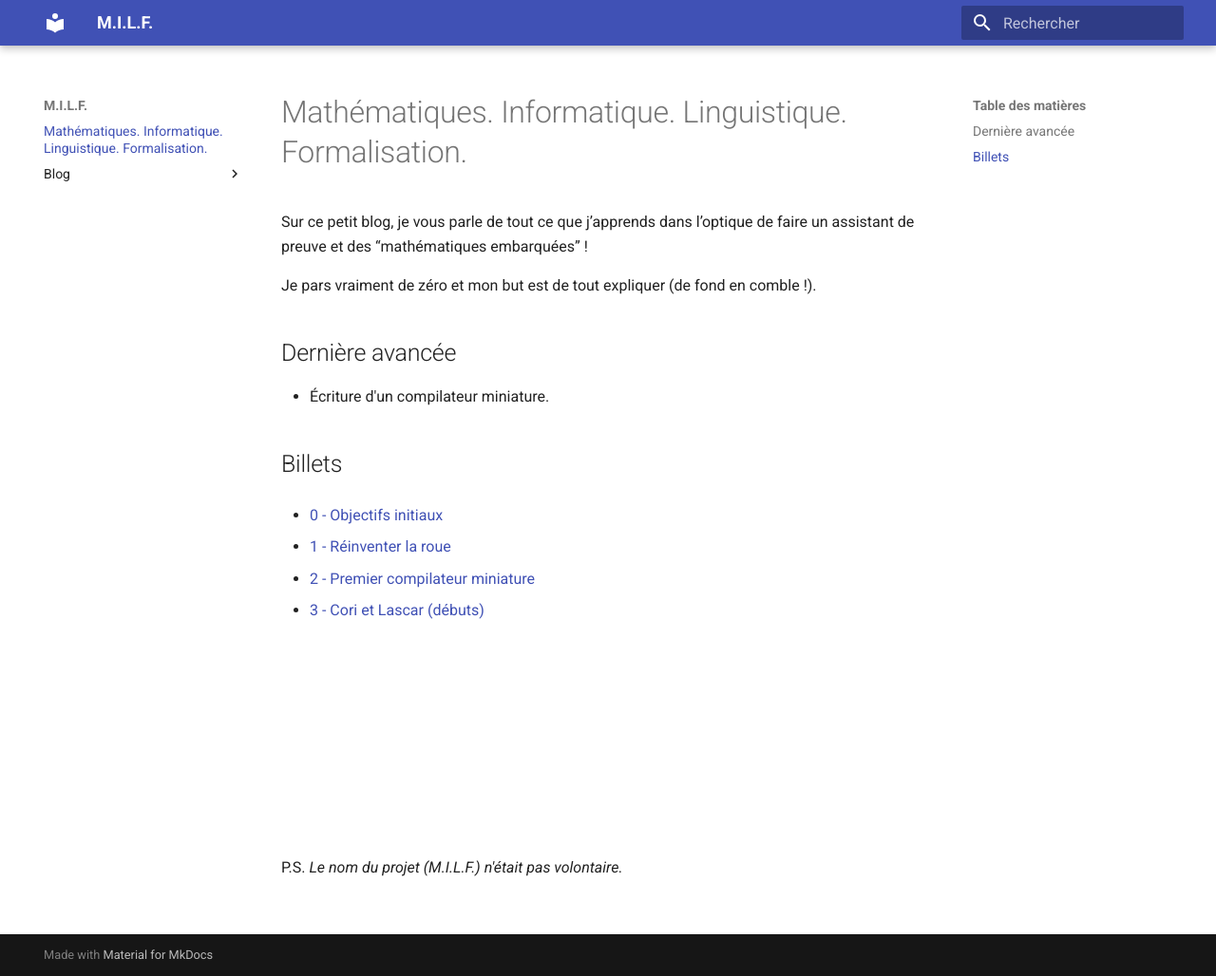
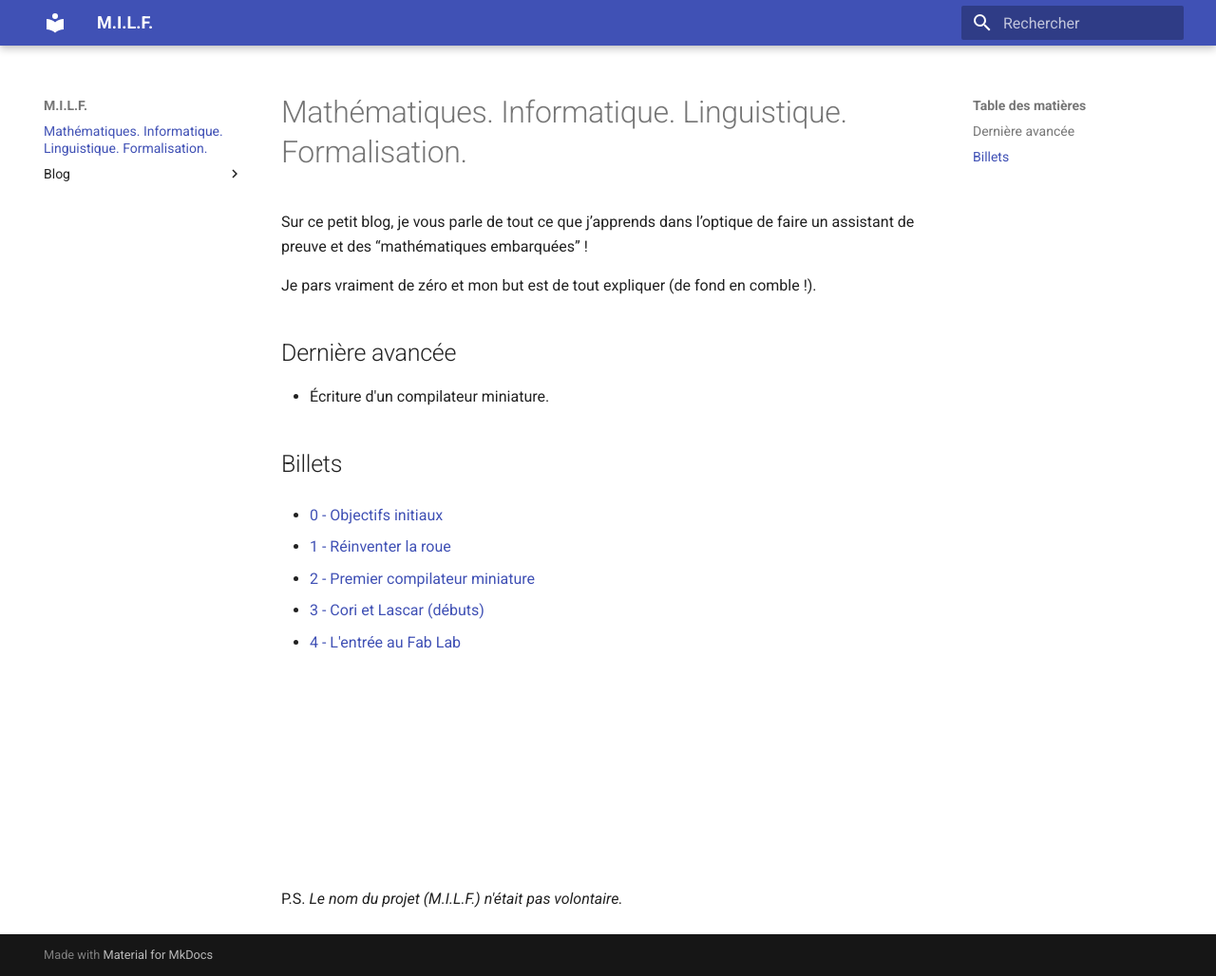
Before and after one commit to MathiasGarnier/MILF, an MkDocs documentation site: the page built from docs/index.md, in a window 1280 px wide and 1028 px high. Shown: the whole window at 95% size. Built offline with MkDocs 1.6.1 and Material for MkDocs 9.7.7, drawn with Linux system fonts in a browser that asks for light colours.

Commit message:
Update index.md

```diff
--- a/docs/index.md
+++ b/docs/index.md
@@ -19,6 +19,9 @@ Je pars vraiment de zéro et mon but est de tout expliquer (de fond en comble !)
 
 * [3 - Cori et Lascar (débuts)](blog/3-Cori-Lascar-débuts.md)
 
+* [4 - L'entrée au Fab Lab](blog/4-entree-au-fab-lab.md)
+
+
 <br>
 <br>
 <br>
```
